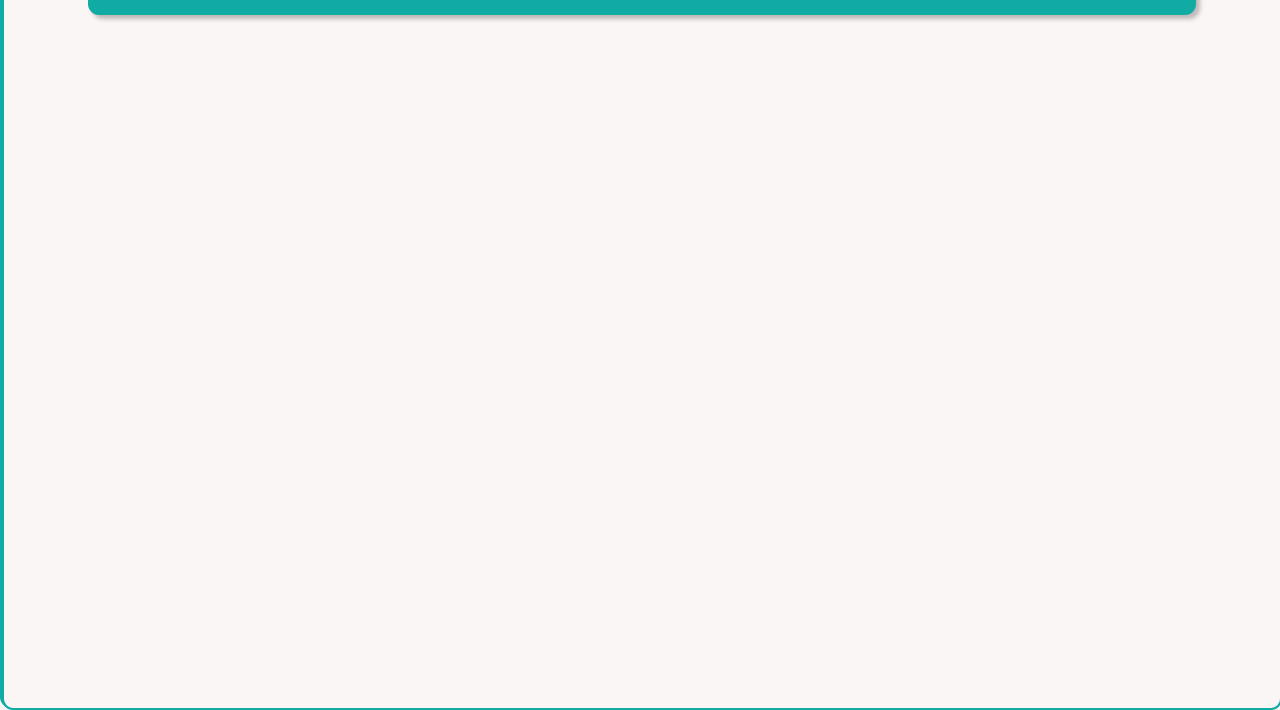
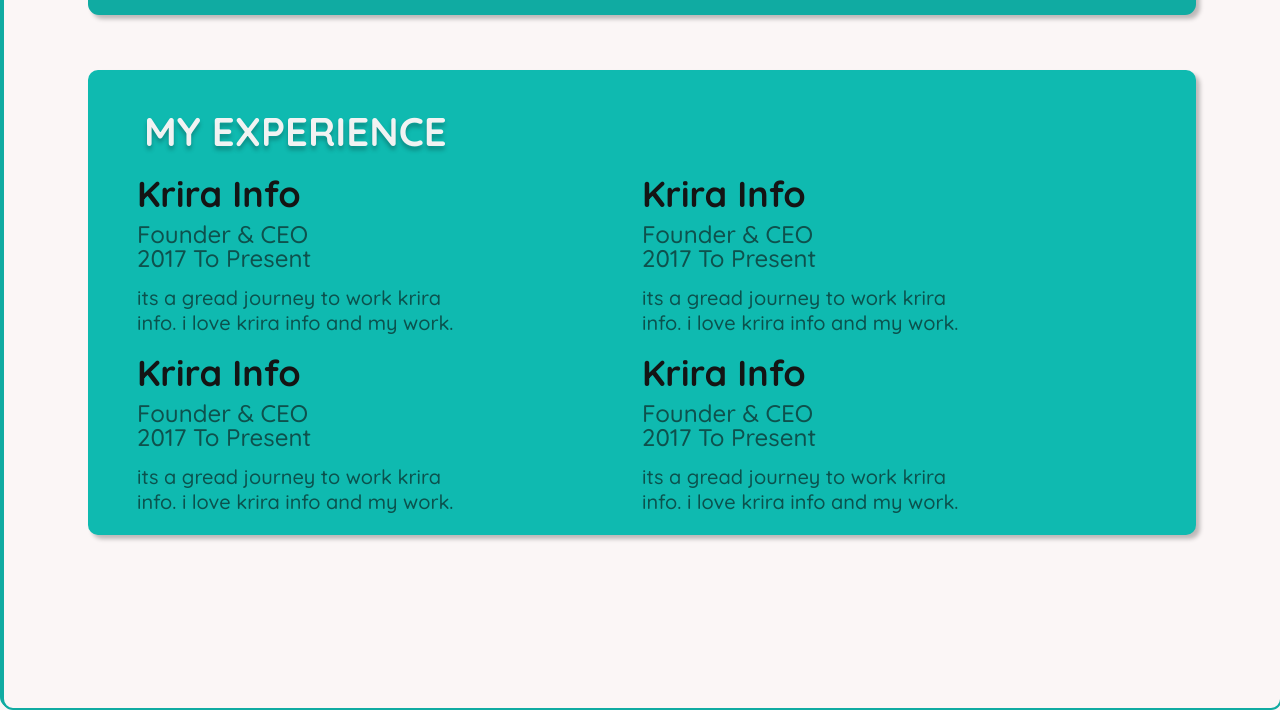
Before and after one commit to basharo9/html-gallery, a plain HTML site: page new-web/figma/index.html in a window 1280 px wide. Shown: the part 1129-1839 px from the top of the page. Drawn offline with Linux system fonts and the light colour scheme; a web font is replaced by a local one.

Commit message:
disign experience sectiom

```diff
--- a/new-web/figma/index.html
+++ b/new-web/figma/index.html
@@ -76,7 +76,7 @@
 
      <!-- my skill section -->
      <section class="my-skills-section">
-       <h1 class="my-skills-heading">My skills</h1>
+       <h1 class="section-heading">My skills</h1>
        <div class="skills-container">
 
            <div class="skill-item-container">
@@ -147,6 +147,51 @@
 
        </div>
      </section>
+         <!--my experince section  -->
+       <section class="my-experience-section">
+          <h1 class="section-heading">My Experience</h1>
+           <div class="experiences-container">
+              <div class="experience-item">
+                  <h1>Krira info</h1>
+                  <h3>Founder & CEO</h3>
+                  <h3>2017 to present</h3>
+                  <p>
+                    Its a  gread journey to work krira
+                    info. i love krira info and my work.
+                  </p>
+              </div>
+
+              <div class="experience-item">
+                <h1>Krira info</h1>
+                <h3>Founder & CEO</h3>
+                <h3>2017 to present</h3>
+                <p>
+                  Its a  gread journey to work krira
+                  info. i love krira info and my work.
+                </p>
+             </div>
+              <div class="experience-item">
+                <h1>Krira info</h1>
+                <h3>Founder & CEO</h3>
+                <h3>2017 to present</h3>
+                <p>
+                  Its a  gread journey to work krira
+                  info. i love krira info and my work.
+                </p>
+             </div>
+              <div class="experience-item">
+                <h1>Krira info</h1>
+                <h3>Founder & CEO</h3>
+                <h3>2017 to present</h3>
+                <p>
+                  Its a  gread journey to work krira
+                  info. i love krira info and my work.
+                </p>
+             </div>
+           </div>
+
+       </section>
+
   </main>
 
 
--- a/new-web/figma/styles/style.css
+++ b/new-web/figma/styles/style.css
@@ -175,11 +175,10 @@ color:#FBF6F6 ;
   box-shadow: 4px 4px 4px rgba(0,0,0,0.25);
   border-radius: 11px;
   margin-top: 55px;
-
   padding: 30px  65px ;
 }
 
-.my-skills-heading{
+.section-heading{
   font-weight: 700;
   font-size: 40px;
   line-height: 50px;
@@ -233,3 +232,49 @@ text-transform: capitalize;
 color: rgba(13, 12, 12, 0.6);
 margin-top: 20px;
 }
+
+.my-experience-section{
+  width: 1108px;
+  height: 465px;
+  background: #0FBAB0;
+  box-shadow: 4px 4px 4px rgba(0, 0, 0, 0.25);
+  border-radius: 10px;
+  margin-top: 55px;
+  padding:36px 49px ;
+ }
+
+ .experiences-container{
+  display: grid;
+  grid-template-columns: 1fr 1fr;
+ }
+
+
+ .experience-item h1{
+    font-style: normal;
+    font-weight: 700;
+    font-size: 36px;
+    text-transform: capitalize;
+    color: #141414;
+    margin-bottom: 10px;
+ }
+
+ .experience-item h3{
+  font-style: normal;
+  font-weight: 500;
+  font-size: 24px;
+  text-transform: capitalize;
+  color: rgba(13, 12, 12, 0.6);
+
+ }
+
+ .experience-item p{
+  font-style: normal;
+  font-weight: 500;
+  font-size: 20px;
+  line-height: 25px;
+  text-transform: lowercase;
+  color: rgba(9, 8, 8, 0.59);
+  margin-top: 15px;
+  margin-bottom :20px; ;
+  width: 322px;
+ }
```
